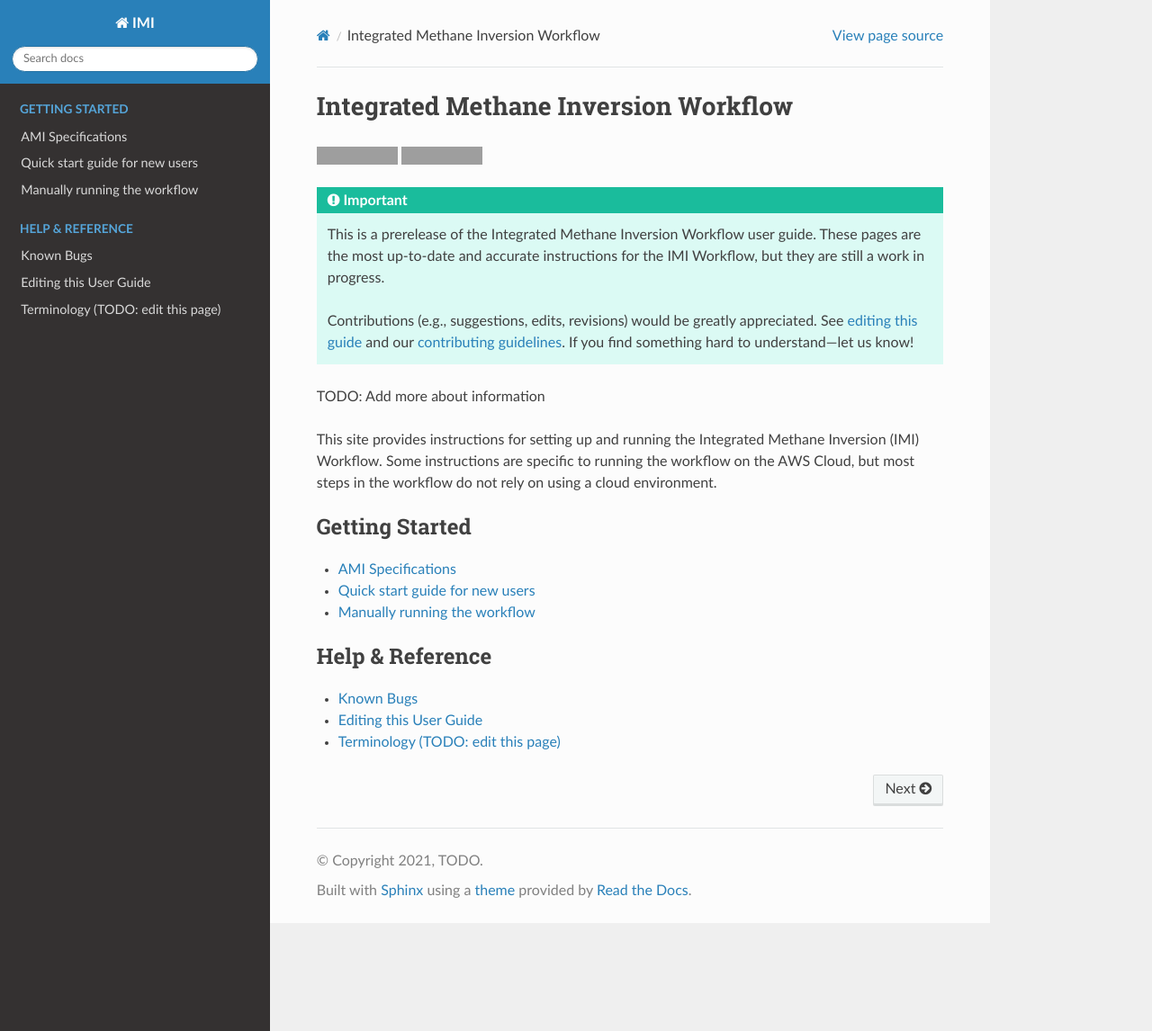
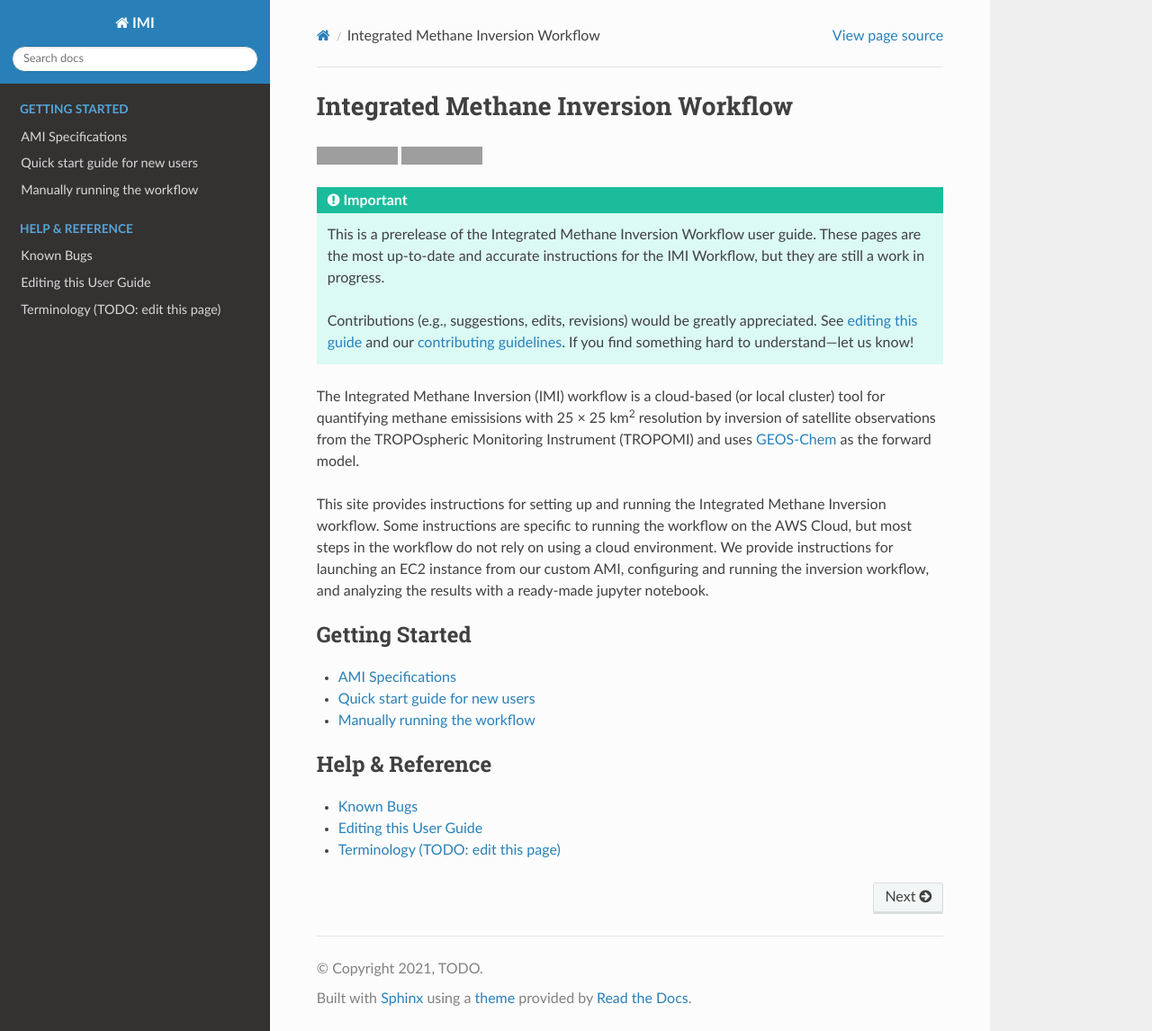
Before and after one commit to geoschem/integrated_methane_inversion, a Sphinx documentation site: the page built from docs/source/index.rst, in a window 1280 px wide and 1146 px high. Shown: the whole window at 90% size. Built offline with Sphinx 7.4.7 and the Read the Docs theme 2.0.0, drawn with Linux system fonts in a browser that asks for light colours; grey boxes are pictures that could not be loaded.

Commit message:
created separate ami page and updated the quick start instructions, partially

```diff
--- a/docs/source/index.rst
+++ b/docs/source/index.rst
@@ -15,17 +15,17 @@ Integrated Methane Inversion Workflow
    :ref:`editing this guide <editing_this_user_guide>` and our :doc:`contributing guidelines <reference/CONTRIBUTING>`.
    If you find something hard to understand---let us know!
 
-TODO: Add more about information
+The Integrated Methane Inversion (IMI) workflow is a cloud-based (or local cluster) tool for quantifying methane emissisions with 25 × 25 km\ :sup:`2`\  resolution by inversion of satellite observations from the TROPOspheric Monitoring Instrument (TROPOMI) and uses `GEOS-Chem <http://geos-chem.org>`_ as the forward model.
 
+This site provides instructions for setting up and running the Integrated Methane Inversion workflow. Some instructions are specific to running the workflow on the AWS Cloud, but most steps in the workflow do not rely on using a cloud environment. We provide instructions for launching an EC2 instance from our custom AMI, configuring and running the inversion workflow, and analyzing the results with a ready-made jupyter notebook.
 
-This site provides instructions for setting up and running the Integrated Methane Inversion (IMI) Workflow. Some instructions are specific to
-running the workflow on the AWS Cloud, but most steps in the workflow do not rely on using a cloud environment.
 
 .. toctree::
    :maxdepth: 1
    :caption: Getting Started
 
 
+   getting-started/ami-specifications.rst
    getting-started/quick-start.rst
    getting-started/manual-running.rst
 
```
Also changed, not shown: docs/source/getting-started/ami-specifications.rst (added, +15 -0 lines), docs/source/getting-started/quick-start.rst (+9 -25 lines), docs/source/getting-started/img/assign_iam_to_ec2.png (added), 1 other file.
